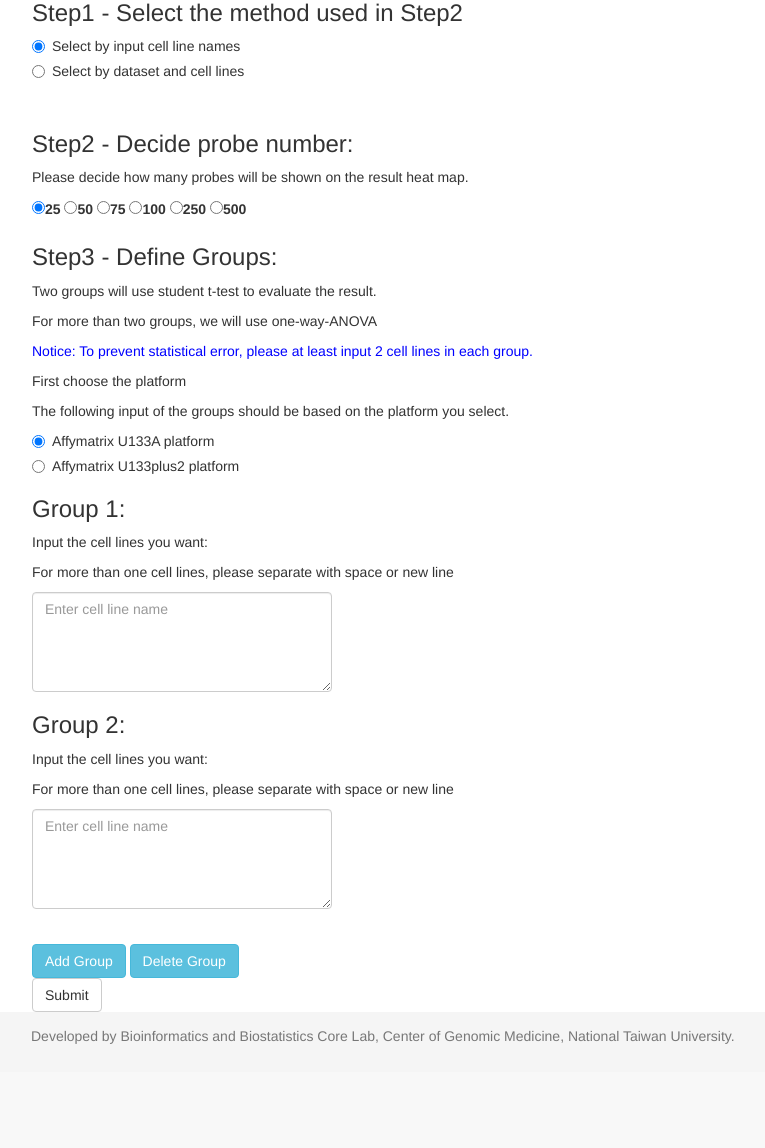
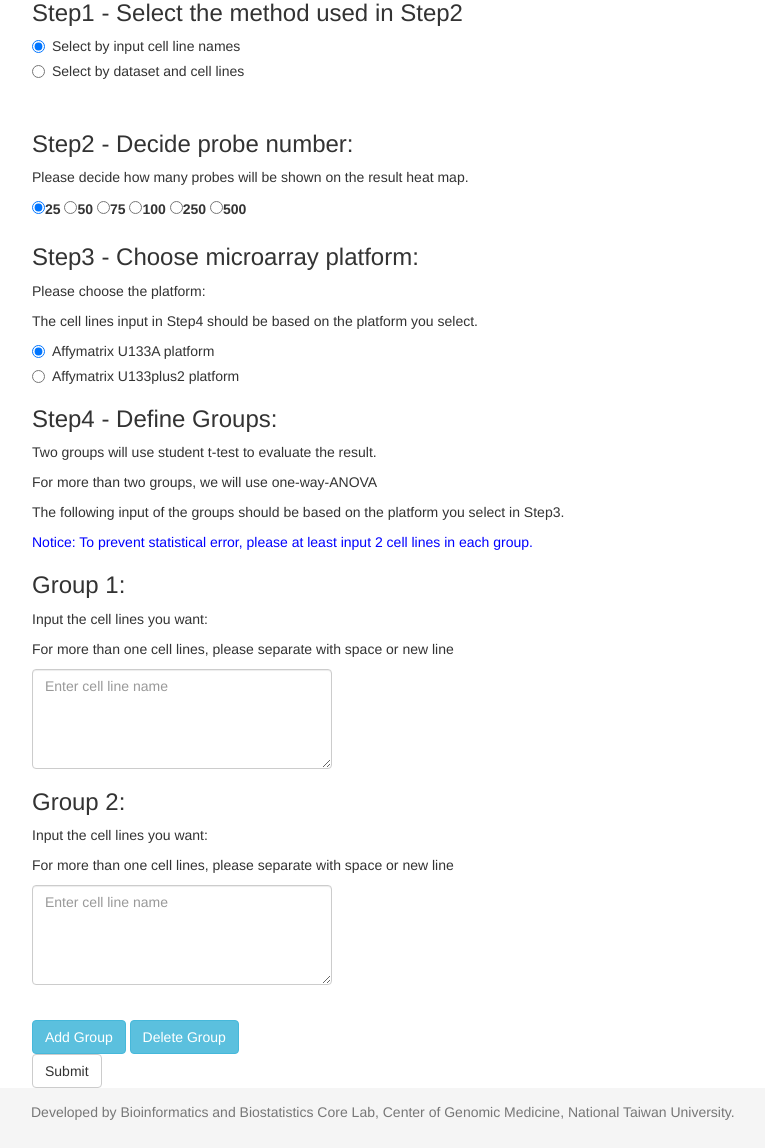
Before and after one commit to LeeYiFang/Carkinos, a Django app: page /gene_signature in a window 1280 px wide. Shown: the part 181-1329 px from the top of the page, without its empty margins (38-803 px from the left). Before the commit the page ends 1225 px from the top, so only its background shows below. Run offline with Django 3.2, Linux system fonts and the light colour scheme; data that the repository does not hold is empty; style sheets or scripts are compiled from the project's sources; parts of the project's set-up code (start-up, migrations or seed data) failed here and were passed over; some libraries are stand-ins or nearby versions.

```diff
--- a/src/probes/views.py
+++ b/src/probes/views.py
@@ -365,11 +365,15 @@ def pca(request):
     all_name=cell_line_name.copy()         #all_name need to delete the selected_name later
     all_name_distinct =list(samples.values_list('cell_line_id__name', flat=True).distinct())
 
-    n=3  #need to fix to the best one #need to fix
+    n=429  #need to fix to the best one #need to fix proportion
+    #429 0.900169151952
+    #206 0.8
+    #99 0.7
     pca= PCA(n_components=n)
     Xval = pca.fit_transform(val)
     ratio_temp=pca.explained_variance_ratio_
-    propotion=sum(ratio_temp[0:n-1])
+    propotion=sum(ratio_temp[0:3])
+    table_propotion=sum(ratio_temp[0:n+1])
 
     if 'd_sample' in display_method:
 
@@ -417,6 +421,7 @@ def pca(request):
         {
         'output_cell':output_cell,
         'propotion':propotion,
+        'table_propotion':table_propotion,
         'all_name':mark_safe(json.dumps(all_name)),
         'selected_name':mark_safe(json.dumps(selected_name)),
         'colorX':colorX,
@@ -507,6 +512,7 @@ def pca(request):
         {
         'output_cell':output_cell,
         'propotion':propotion,
+        'table_propotion':table_propotion,
         'all_name':mark_safe(json.dumps(all_name)),
         'selected_name':mark_safe(json.dumps(selected_name)),
         'colorX':colorX,
--- a/src/templates/gene_signature.html
+++ b/src/templates/gene_signature.html
@@ -36,17 +36,13 @@
 
 </label>
 
-<h3>Step3 - Define Groups:</h3>
-<p>Two groups will use student t-test to evaluate the result.</p>
-<p>For more than two groups, we will use one-way-ANOVA</p>
-<p style="color:blue;">Notice: To prevent statistical error, please at least input 2 cell lines in each group.</p>
-
+<h3>Step3 - Choose microarray platform:</h3>
 <style type="text/css">
     .help {display: none}
 </style>
 <div id="platform_type">
-    <p>First choose the platform</p>
-    <p>The following input of the groups should be based on the platform you select.</p>
+    <p>Please choose the platform:</p>
+    <p>The cell lines input in Step4 should be based on the platform you select.</p>
     <div class="radio">
         <label>
             <input type="radio" name="data_platform" value="U133A" id="U133A-id" checked>
@@ -62,7 +58,11 @@
     </div>
 
 </div>
-
+<h3>Step4 - Define Groups:</h3>
+<p>Two groups will use student t-test to evaluate the result.</p>
+<p>For more than two groups, we will use one-way-ANOVA</p>
+<p>The following input of the groups should be based on the platform you select in Step3.</p>
+<p style="color:blue;">Notice: To prevent statistical error, please at least input 2 cell lines in each group.</p>
 <div  id="group1">
 
     <div name="select_g1" id="select_g1">
--- a/src/templates/pca.html
+++ b/src/templates/pca.html
@@ -28,7 +28,8 @@
         <p>cell line name:{{cell_line.name}}</p>
         <p>primary site:{{cell_line.primary_site}}</p>
         <p>primary histology:{{cell_line.primary_hist}}</p>
-        <p>proportion: {{propotion}}</p>
+        <p>Percentage of variance explained by 3D pca plot: {{propotion}}</p>
+        <p>Percentage of variance explained by distance table: {{table_propotion}}</p>
 
         <div class="row">
             <div class="col-md-offset-1 col-md-10">
```
